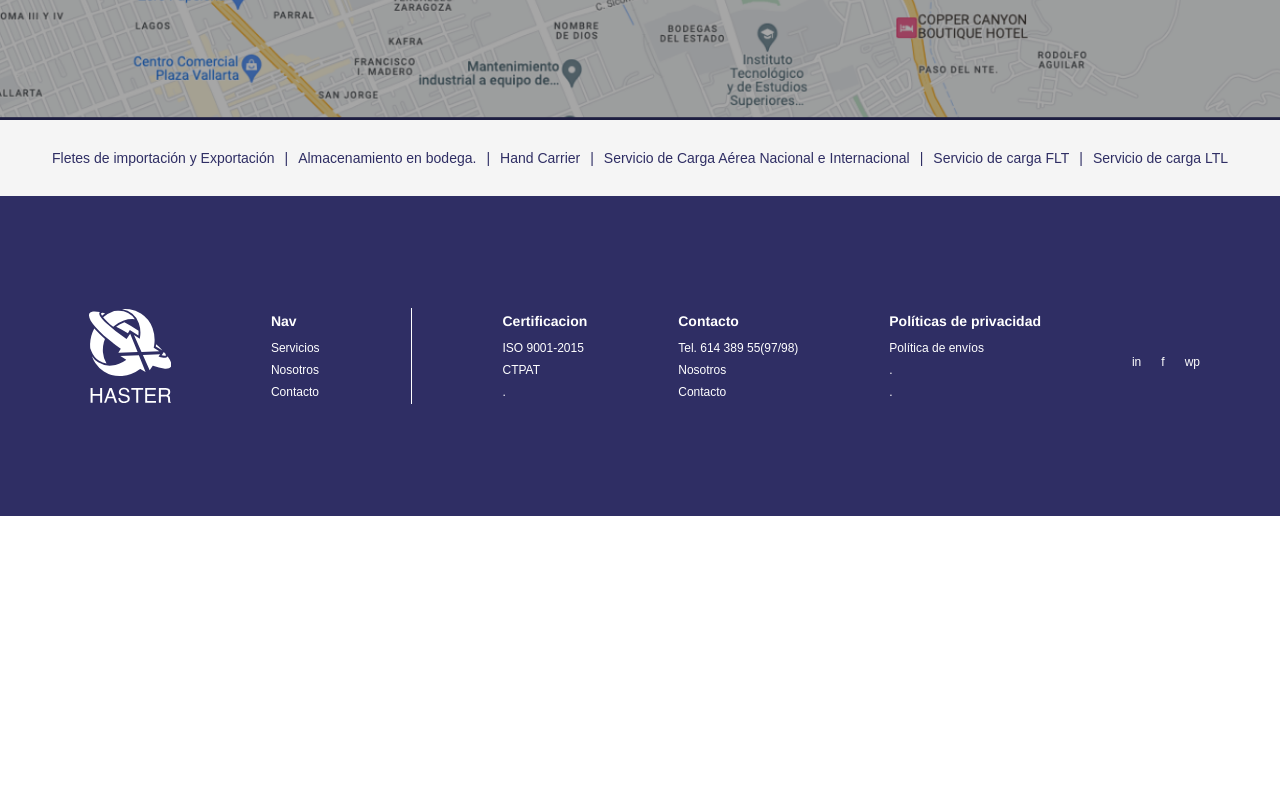
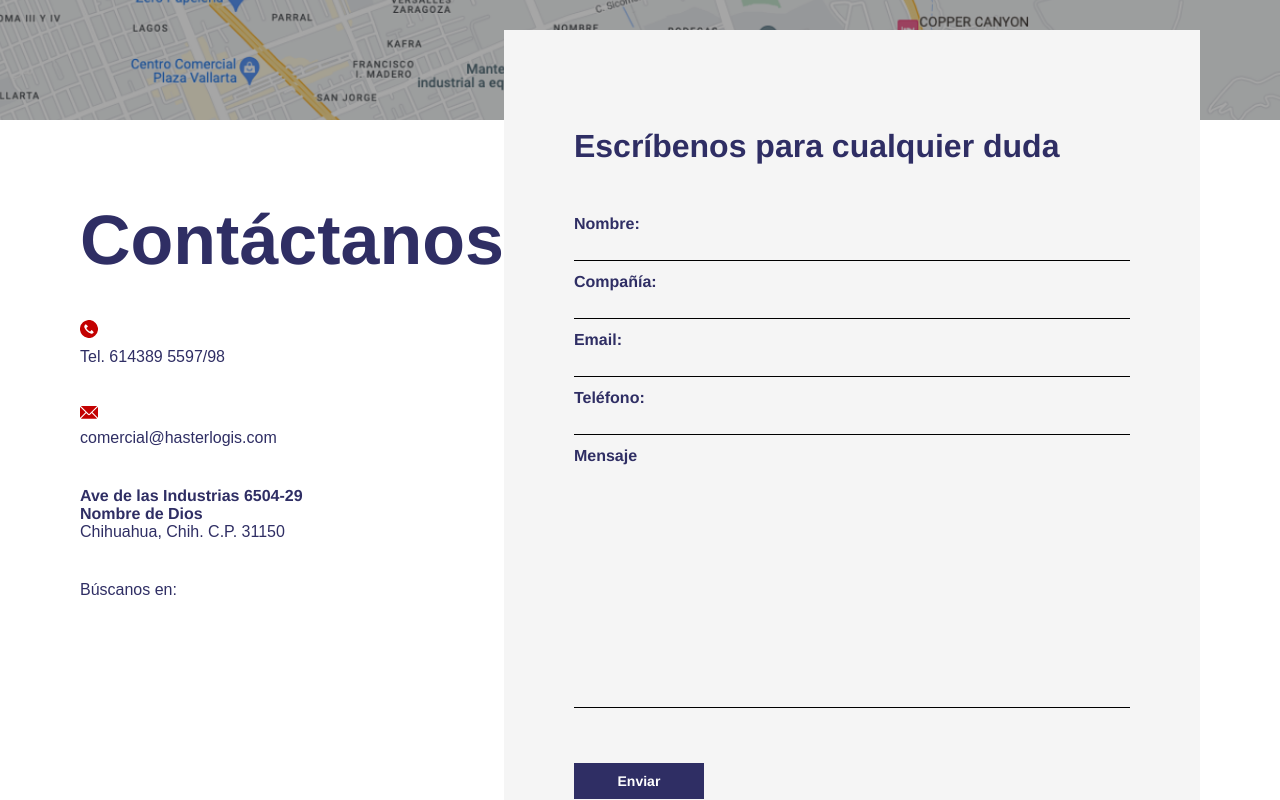
Before and after one commit to AndresCM-12/haster-web, a Next.js app: page /contacto in a window 1280 px wide. Shown: the part 420-1220 px from the top of the page. Before the commit the page ends 936 px from the top, so only its background shows below. Built offline with nearby package versions, Linux system fonts and the light colour scheme; a web font is replaced by a local one.

Commit message:
Add: all structure

```diff
--- a/components/contacto/MainWrapper/MainWrapper.jsx
+++ b/components/contacto/MainWrapper/MainWrapper.jsx
@@ -1,22 +1,115 @@
 import styles from "./MainWrapper.module.scss";
 
-const MainWrapper = ({ title, url }) => {
+const MainWrapper = () => {
   return (
-    <>
-      <div
-        className={styles.MainWrapper}
-        style={{
-          backgroundImage: `url(${url})`,
-          backgroundSize: "cover",
-          backgroundPosition: "center",
-        }}
-      >
-        <div></div>
-        <div className={styles.textWrapper}>
-          <h1>{title}</h1>
+    <div className={styles.mainWrapperContact}>
+      <div className={styles.textWrapper}>
+        <h1>Contáctanos</h1>
+
+        <div className={styles.section}>
+          <div className={styles.icon}>
+            <svg
+              xmlns="http://www.w3.org/2000/svg"
+              width="18"
+              height="18.001"
+              viewBox="0 0 18 18.001"
+            >
+              <path
+                id="Path_125"
+                data-name="Path 125"
+                d="M315.2-4.3h1.055c.232.027.464.049.7.083a8.776,8.776,0,0,1,5.359,2.79A8.766,8.766,0,0,1,324.643,5.9a8.574,8.574,0,0,1-2.784,5.378,8.772,8.772,0,0,1-7.814,2.256,8.655,8.655,0,0,1-4.981-2.789,8.759,8.759,0,0,1-2.2-4.514c-.057-.333-.092-.67-.137-1V4.171c.011-.062.023-.124.032-.186.044-.325.07-.652.132-.973a8.838,8.838,0,0,1,2.793-4.978,8.758,8.758,0,0,1,4.512-2.2C314.529-4.223,314.866-4.259,315.2-4.3Zm-4.215,6.619a3.492,3.492,0,0,0,.359,1.418,9.865,9.865,0,0,0,2.094,3.031A9.437,9.437,0,0,0,317.509,9.3a2.386,2.386,0,0,0,1.742-.145,3.925,3.925,0,0,0,1.041-.852.4.4,0,0,0,0-.665q-.78-.786-1.565-1.567a.4.4,0,0,0-.666,0c-.285.286-.566.577-.852.863a.82.82,0,0,1-1.142.089,11.849,11.849,0,0,1-2.625-2.572.818.818,0,0,1,.078-1.181c.292-.3.589-.587.882-.883a.4.4,0,0,0,.008-.641q-.792-.8-1.591-1.591a.4.4,0,0,0-.641.005c-.155.151-.308.306-.46.46A2.438,2.438,0,0,0,310.987,2.315Z"
+                transform="translate(-306.727 4.304)"
+                fill="#c30101"
+              />
+            </svg>
+          </div>
+          <p>Tel. 614389 5597/98 </p>
+        </div>
+
+        <div className={styles.section}>
+          <div className={styles.icon}>
+            <svg
+              xmlns="http://www.w3.org/2000/svg"
+              width="18"
+              height="12.647"
+              viewBox="0 0 18 12.647"
+            >
+              <g
+                id="Group_22"
+                data-name="Group 22"
+                transform="translate(-86.266 -348.478)"
+              >
+                <path
+                  id="Path_126"
+                  data-name="Path 126"
+                  d="M112.357,348.478h15.257l.446.14c-.054.059-.087.1-.123.135l-7.478,7.5a.619.619,0,0,1-.944,0l-6.909-6.922c-.227-.227-.459-.448-.717-.7Z"
+                  transform="translate(-24.72 0)"
+                  fill="#c30101"
+                />
+                <path
+                  id="Path_127"
+                  data-name="Path 127"
+                  d="M86.266,375.132l.145-.447,5.438,5.385-5.442,5.385-.141-.418Z"
+                  transform="translate(0 -25.284)"
+                  fill="#c30101"
+                />
+                <path
+                  id="Path_128"
+                  data-name="Path 128"
+                  d="M112.7,555.735l5.44-5.38c.015.014.062.055.106.1q.645.646,1.29,1.293a1.668,1.668,0,0,0,2.468,0c.473-.471.947-.94,1.4-1.389l5.458,5.4c-.214.047-.392.09-.572.123a1.155,1.155,0,0,1-.21.005H113.462A1.583,1.583,0,0,1,112.7,555.735Z"
+                  transform="translate(-25.505 -194.766)"
+                  fill="#c30101"
+                />
+                <path
+                  id="Path_129"
+                  data-name="Path 129"
+                  d="M438.548,380.517l5.44-5.384a1.417,1.417,0,0,1,.151.675q0,1.878,0,3.756,0,2.817,0,5.634a1.519,1.519,0,0,1-.152.706Z"
+                  transform="translate(-339.874 -25.716)"
+                  fill="#c30101"
+                />
+              </g>
+            </svg>
+          </div>
+          <p>comercial@hasterlogis.com</p>
+        </div>
+
+        <div className={styles.section}>
+          <div className={styles.icon}></div>
+          <p>
+            <strong>Ave de las Industrias 6504-29</strong>
+          </p>
+          <p>
+            <strong>Nombre de Dios</strong>
+          </p>
+          <p>Chihuahua, Chih. C.P. 31150</p>
+        </div>
+
+        <div className={styles.section}>
+          <p>Búscanos en:</p>
+          <div className={styles.socialMedia}></div>
         </div>
       </div>
-    </>
+      <div className={styles.contactWrapper}>
+        <h1>Escríbenos para cualquier duda</h1>
+        <form action="none">
+          <label htmlFor="name">Nombre:</label>
+          <input name="name" type="text" />
+
+          <label htmlFor="company">Compañía:</label>
+          <input name="company" type="text" />
+
+          <label htmlFor="email">Email:</label>
+          <input name="email" type="text" />
+
+          <label htmlFor="phone">Teléfono:</label>
+          <input name="phone" type="text" />
+
+          <label htmlFor="message">Mensaje</label>
+          <input className={styles.message} name="message" type="text" />
+          <button>Enviar</button>
+        </form>
+      </div>
+    </div>
   );
 };
 export default MainWrapper;
--- a/components/contacto/MainWrapper/MainWrapper.module.scss
+++ b/components/contacto/MainWrapper/MainWrapper.module.scss
@@ -1,22 +1,75 @@
 @import "../../../styles/shared.scss";
 
-.MainWrapper {
-  height: 540px;
-  background-color: $background-secondary;
-  display: grid;
-  grid-template-columns: 1fr 1fr;
-  .textWrapper {
-    justify-self: flex-start;
-    align-self: center;
-    h1 {
-      font-size: $h1;
-      color: $color-primary;
+.mainWrapperContact {
+  padding: $padding;
+  height: fit-content;
+  display: flex;
+  justify-content: space-between;
+}
+.textWrapper {
+  h1 {
+    font-size: 70px;
+    color: $color-secondary;
+    font-weight: 700;
+  }
+  .section {
+    margin-top: 40px;
+  }
+  .icon{
+    margin-bottom: 8px;
+  }
+  p {
+    strong{
       font-weight: 700;
     }
-  }
-  @media screen and (max-width: 875px) {
-    padding: $padding;
-    grid-template-columns: 1fr;
-    grid-template-rows: 1fr;
+    font-size: $h4;
+    color: $color-secondary;
   }
 }
+
+.contactWrapper {
+  padding: 98px 70px;
+  background-color: $background-tertiary;
+  margin-top: -170px;
+  width: 90%;
+  max-width: 812px;
+  h1 {
+    font-size: 3.2rem;
+    color: $color-secondary;
+    font-weight: 700;
+  }
+  form {
+    display: flex;
+    flex-direction: column;
+    padding-top: 50px;
+    row-gap: 12px;
+    label {
+      font-size: $h4;
+      color: $color-secondary;
+      font-weight: 700;
+    }
+    button {
+      background-color: $background-secondary;
+      color: $color-primary;
+      font-size: $h5;
+      font-weight: 700;
+      padding: 10px;
+      border: none;
+      margin-top: 43px;
+      width: 130px;
+      cursor: pointer;
+    }
+    input {
+      width: 100%;
+      border: none;
+      border-bottom: 1px solid black;
+      background-color: $background-tertiary;
+    }
+    input.message{
+      height: 231px;
+    }
+    input::placeholder {
+      color: $color-secondary;
+    }
+  }
+}
--- a/components/global/Header.jsx
+++ b/components/global/Header.jsx
@@ -1,13 +1,20 @@
 import React from "react";
 import Link from "next/link";
 import { useState } from "react";
+import { Router, useRouter } from "next/router";
 
 const Header = () => {
   const [menu, setMenu] = useState(false);
+  const router = useRouter();
   return (
     <>
       <header id="globalHeader">
-        <div className="logo--wrapper">
+        <div
+          className="logo--wrapper"
+          onClick={() => {
+            router.push("/");
+          }}
+        >
           <Isotype />
         </div>
 
@@ -22,14 +29,19 @@ const Header = () => {
             <Link className="links" href={"/contacto"}>
               <li>CONTACTO</li>
             </Link>
-            <Link className="links" href={"/servicios"}>
+            <Link className="links" href={"/rastreo"}>
               <li>RASTREAR MI PAQUETE</li>
             </Link>
           </ul>
         </nav>
 
         <div className="right--section--wrapper">
-          <div className="button">
+          <div
+            className="button"
+            onClick={() => {
+              router.push("/contacto");
+            }}
+          >
             <p>Solicitar cotización</p>
           </div>
           <div className="right--section--wrapper--icon">
@@ -70,7 +82,7 @@ const Header = () => {
               <Link className="links" href={"/servicios"}>
                 <li>CONTACTO</li>
               </Link>
-              <Link className="links" href={"/servicios"}>
+              <Link className="links" href={"/rastreo"}>
                 <li>RASTREAR</li>
               </Link>
             </ul>
--- /dev/null
+++ b/components/rastreo/MainWrapper.jsx
@@ -0,0 +1,26 @@
+import styles from "./MainWrapper.module.scss";
+
+const MainWrapper = () => {
+  return (
+    <div className={styles.mainWrapperRastreo}>
+      <div className={styles.searchWrapper}>
+        <div className={styles.titleWrapper}>
+          <div className={styles.selected}>
+            <h1>Rastre tu envío</h1>
+          </div>
+          <div>
+            <h1>Cotiza con nosotros</h1>
+          </div>
+        </div>
+        <input
+          placeholder="Introduce hasta 30 números de rastreo, guía y/o referencia"
+          type="text"
+        />
+        <button>Rastrear</button>
+      </div>
+      <p>¿Qué Es un Número de Rastreo y Dónde Puedo Encontrarlo?</p>
+      <p>¿Puedo rastrear mi embarque si no tengo un número de rastreo? </p>
+    </div>
+  );
+};
+export default MainWrapper;
--- /dev/null
+++ b/components/rastreo/MainWrapper.module.scss
@@ -0,0 +1,72 @@
+@import "../../styles/shared.scss";
+
+.mainWrapperRastreo {
+  padding: $padding;
+  height: fit-content;
+  p {
+    font-size: $h4;
+    color: $color-secondary;
+  }
+}
+
+.searchWrapper {
+  width: 100%;
+  height: 340px;
+  margin-top: -160px;
+  margin-bottom: 60px;
+  background-color: $background-secondary;
+  display: flex;
+  flex-direction: column;
+  align-items: center;
+  input {
+    margin-top: 72px;
+    width: 80%;
+    background-color: $background-secondary;
+    border: none;
+    border-bottom: 1px solid $color-primary;
+    padding-block: 24px;
+    color: $color-primary;
+    font-size: $h4;
+    font-weight: 700;
+    &::placeholder {
+      color: $color-primary;
+      font-size: $h4;
+      font-weight: 700;
+    }
+  }
+  button {
+    background-color: $background-primary;
+    color: $color-tertiary;
+    font-size: $h3;
+    font-weight: 700;
+    padding: 18px;
+    border: none;
+    margin-top: 43px;
+    width: 180px;
+    cursor: pointer;
+  }
+}
+
+.titleWrapper {
+  display: flex;
+  width: 100%;
+  div {
+    width: 50%;
+    padding-block: 14px;
+    display: flex;
+    justify-content: center;
+    border: 1px solid $color-primary;
+    h1 {
+      font-size: $h2;
+      color: $color-primary;
+      font-weight: 700;
+    }
+    &.selected {
+      background-color: $background-primary;
+      border: none;
+      h1 {
+        color: $color-tertiary;
+      }
+    }
+  }
+}
--- a/pages/_app.js
+++ b/pages/_app.js
@@ -1,5 +1,13 @@
+import Footer from "../components/global/Footer";
+import Header from "../components/global/Header";
 import "../styles/globals.scss";
 
 export default function App({ Component, pageProps }) {
-  return <Component {...pageProps} />;
+  return (
+    <>
+      <Header />
+      <Component {...pageProps} />
+      <Footer />
+    </>
+  );
 }
--- a/pages/_document.js
+++ b/pages/_document.js
@@ -1,6 +1,4 @@
 import { Html, Head, Main, NextScript } from "next/document";
-import Footer from "../components/global/Footer";
-import Header from "../components/global/Header";
 export default function Document() {
   return (
     <Html lang="en">
@@ -15,10 +13,8 @@ export default function Document() {
         />
       </Head>
       <body>
-        <Header />
         <Main />
         <NextScript />
-        <Footer />
       </body>
     </Html>
   );
--- a/pages/contacto/index.jsx
+++ b/pages/contacto/index.jsx
@@ -1,9 +1,11 @@
 import MainBanner from "../../components/servicios/MainBanner/MainBanner";
+import MainWrapper from "../../components/contacto/MainWrapper/MainWrapper";
 
 export default function Contacto() {
   return (
     <>
-      <MainBanner title={''} url={'/images/ContactoBanner.png'} />
+      <MainBanner title={""} url={"/images/ContactoBanner.png"} />
+      <MainWrapper />
     </>
   );
 }
--- a/styles/globals.scss
+++ b/styles/globals.scss
@@ -64,6 +64,7 @@ html {
     margin-right: 10%;
     display: grid;
     place-items: center;
+    cursor: pointer;
   }
   ul {
     display: flex;
```
Also changed, not shown: pages/rastreo/index.jsx (added, +11 -0 lines), public/images/ContactoBanner.png.
